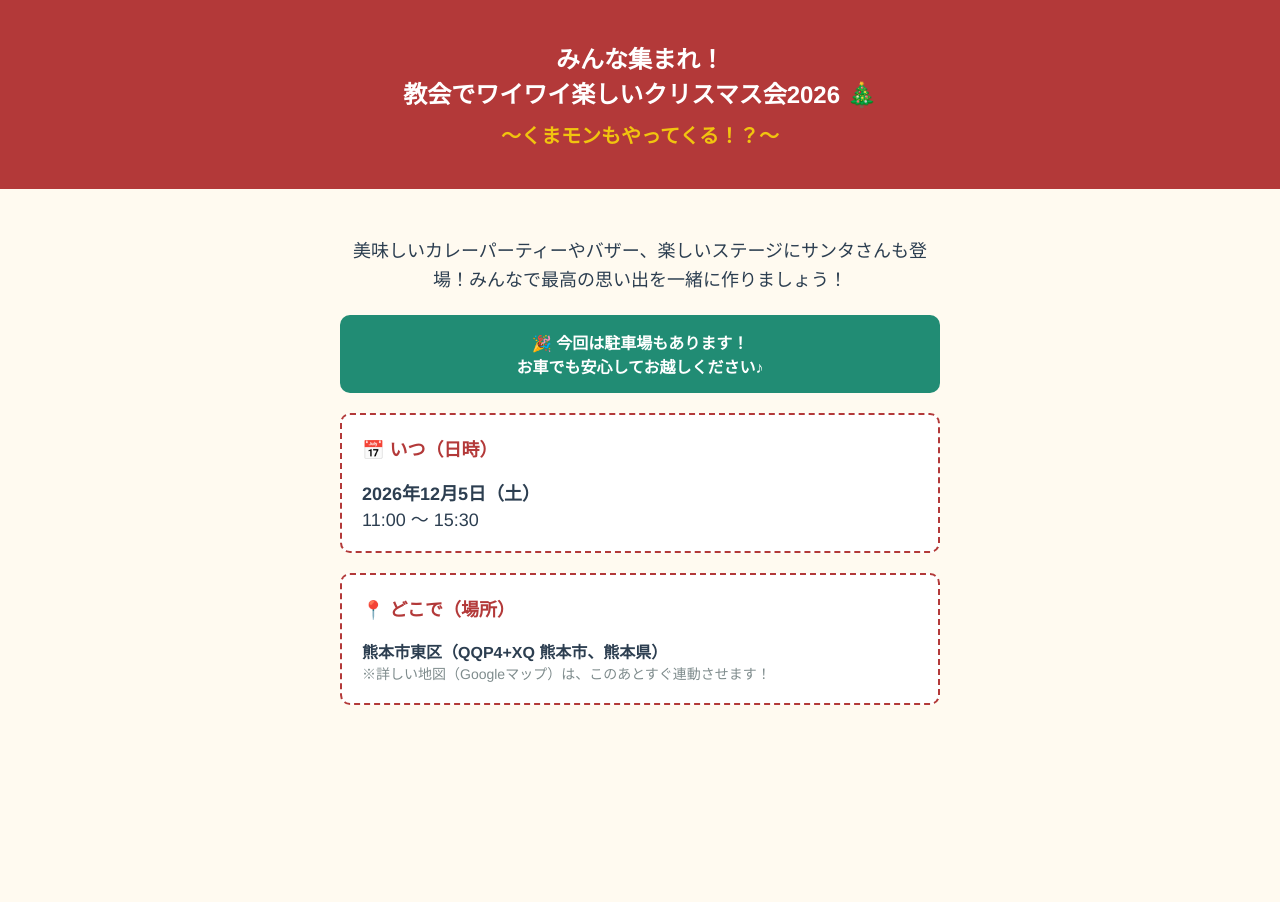
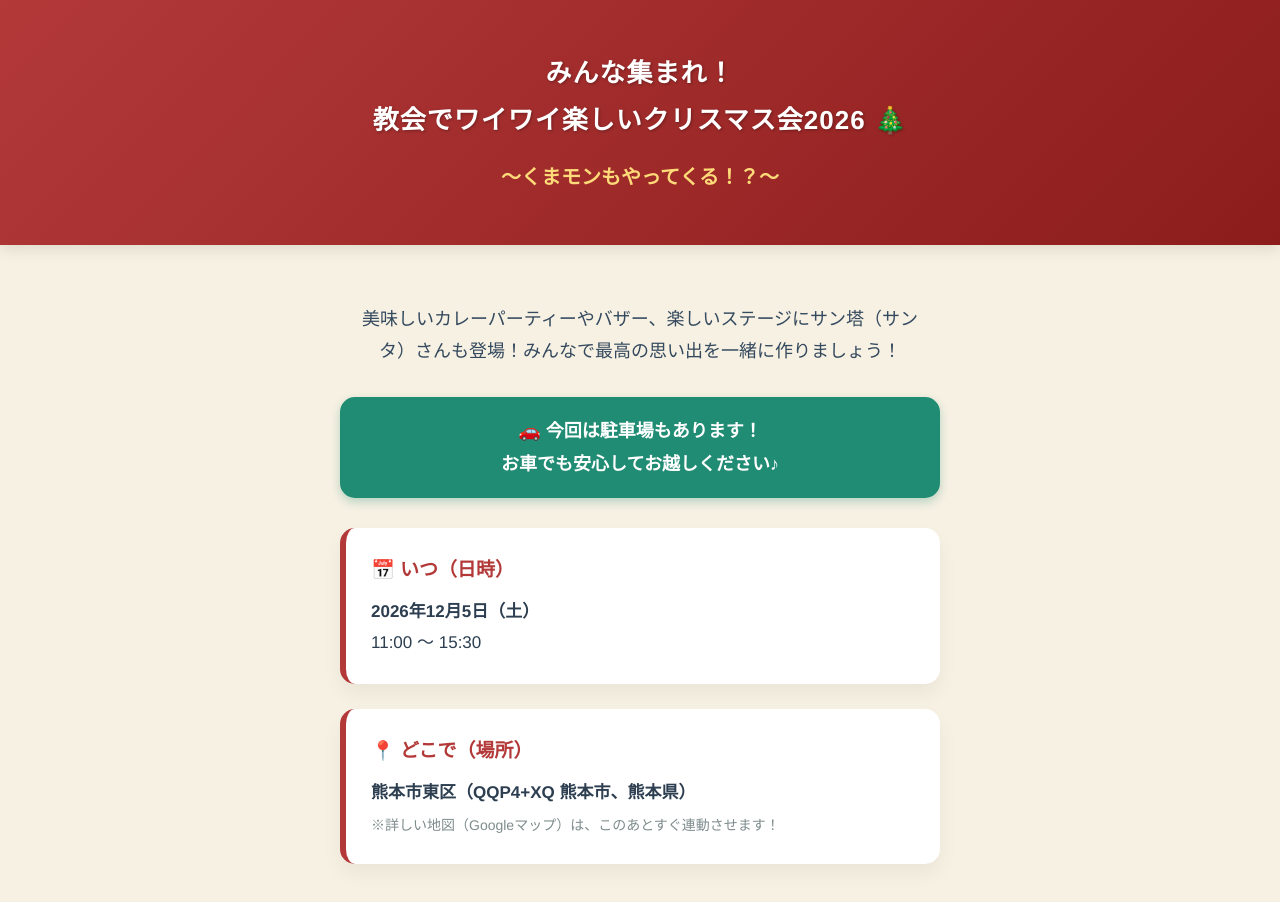
Before and after one commit to okaoka2207/christmas-Christ, a plain HTML site: page index.html in a window 1280 px wide. Before the commit the page ends 800 px from the top, so only its background shows below. Drawn offline with Linux system fonts and the light colour scheme.

Commit message:
Enhance styles and update event details in index.html
Updated styles and content for the Christmas event page.
ver3

```diff
--- a/index.html
+++ b/index.html
@@ -6,53 +6,80 @@
     <title>教会でワイワイ楽しいクリスマス会2026</title>
     <style>
         body {
-            font-family: 'Helvetica Neue', Arial, sans-serif;
-            background-color: #fffaf0; /* 温かみのあるクリーム色 */
+            font-family: 'Helvetica Neue', Arial, 'Hiragino Kaku Gothic ProN', Meiryo, sans-serif;
+            background-color: #f7f1e3; /* より温かみのある北欧風の背景色 */
             color: #2c3e50;
             margin: 0;
             padding: 0;
             text-align: center;
+            line-height: 1.8;
         }
+        /* 看板部分：グラデーションとリボン風のデザイン */
         .header {
-            background-color: #b33939; /* クリスマスレッド */
+            background: linear-gradient(135deg, #b33939, #8c1c1c); /* 深みのあるクリスマスレッド */
             color: white;
-            padding: 40px 20px;
+            padding: 50px 20px;
+            box-shadow: 0 4px 15px rgba(0,0,0,0.1);
+            position: relative;
         }
         .header h1 {
             margin: 0;
-            font-size: 24px;
+            font-size: 26px;
+            letter-spacing: 1px;
+            text-shadow: 1px 1px 3px rgba(0,0,0,0.3);
         }
         .header h2 {
-            color: #f1c40f; /* キラキラゴールド */
-            margin: 10px 0 0 0;
+            color: #ffda79; /* 優しいゴールド */
+            margin: 15px 0 0 0;
             font-size: 20px;
+            font-weight: 600;
         }
         .content {
-            padding: 30px 20px;
+            padding: 40px 20px;
             max-width: 600px;
             margin: 0 auto;
         }
+        /* メインの紹介文 */
+        .intro-text {
+            font-size: 18px;
+            color: #34495e;
+            margin-bottom: 30px;
+            padding: 0 10px;
+        }
+        /* 目玉情報の緑色の帯（角を丸くして立体的に） */
         .highlight {
             background-color: #218c74; /* もみの木グリーン */
             color: white;
-            padding: 15px;
-            border-radius: 10px;
-            margin: 20px 0;
+            padding: 18px;
+            border-radius: 15px;
+            margin: 30px 0;
             font-weight: bold;
+            font-size: 18px;
+            box-shadow: 0 4px 10px rgba(33, 140, 116, 0.3);
         }
-        .info-box {
+        /* 情報ボックス（高級感のある白いカード風） */
+        .info-card {
             background-color: white;
-            border: 2px dashed #b33939;
-            border-radius: 10px;
-            padding: 20px;
-            margin: 20px 0;
+            border-radius: 15px;
+            padding: 25px;
+            margin: 25px 0;
             text-align: left;
+            box-shadow: 0 10px 20px rgba(0,0,0,0.05); /* 優しい影 */
+            border-left: 6px solid #b33939; /* 左側にアクセントの赤線 */
         }
         .info-title {
             color: #b33939;
             font-weight: bold;
-            font-size: 18px;
+            font-size: 19px;
             margin-top: 0;
+            margin-bottom: 10px;
+            display: flex;
+            align-items: center;
+        }
+        .info-detail {
+            font-size: 17px;
+            margin: 0;
+            color: #2c3e50;
         }
     </style>
 </head>
@@ -64,24 +91,29 @@
     </div>
 
     <div class="content">
-        <p style="font-size: 18px; line-height: 1.6;">
-            美味しいカレーパーティーやバザー、楽しいステージにサンタさんも登場！みんなで最高の思い出を一緒に作りましょう！
+        <p class="intro-text">
+            美味しいカレーパーティーやバザー、楽しいステージにサン塔（サンタ）さんも登場！みんなで最高の思い出を一緒に作りましょう！
         </p>
 
         <div class="highlight">
-            🎉 今回は駐車場もあります！<br>お車でも安心してお越しください♪
+            🚗 今回は駐車場もあります！<br>お車でも安心してお越しください♪
         </div>
 
-        <div class="info-box">
+        <div class="info-card">
             <p class="info-title">📅 いつ（日時）</p>
-            <p style="font-size: 18px; margin: 0;"><b>2026年12月5日（土）</b><br>11:00 〜 15:30</p>
+            <p class="info-detail">
+                <b>2026年12月5日（土）</b><br>
+                11:00 〜 15:30
+            </p>
         </div>
 
-        <div class="info-box">
+        <div class="info-card">
             <p class="info-title">📍 どこで（場所）</p>
-            <p style="font-size: 16px; margin: 0;">
+            <p class="info-detail">
                 <b>熊本市東区（QQP4+XQ 熊本市、熊本県）</b><br>
-                <span style="color: #7f8c8d; font-size: 14px;">※詳しい地図（Googleマップ）は、このあとすぐ連動させます！</span>
+                <span style="color: #7f8c8d; font-size: 14px; display: block; margin-top: 5px;">
+                    ※詳しい地図（Googleマップ）は、このあとすぐ連動させます！
+                </span>
             </p>
         </div>
     </div>
```
